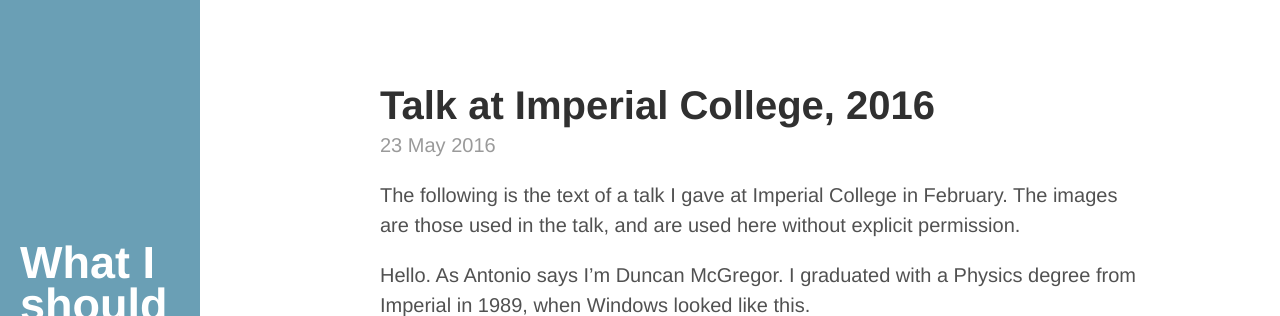
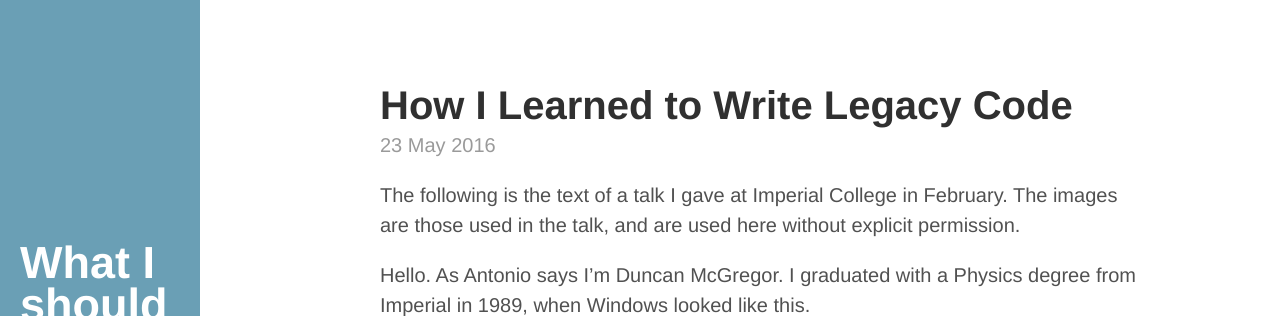
Before and after one commit to dmcg/dmcg.github.io, a Jekyll site: the page built from _posts/2016-05-23-imperial-2016.md, in a window 1280 px wide and 900 px high, cut to the strip 0-316 px from the top of the window. Built offline with Jekyll 4.4.1, drawn with Linux system fonts in a browser that asks for light colours; comment, search, counter and statistics services are not loaded.

Commit message:
Change title of Imperial talk

```diff
--- a/_posts/2016-05-23-imperial-2016.md
+++ b/_posts/2016-05-23-imperial-2016.md
@@ -1,5 +1,5 @@
 ---
-title: Talk at Imperial College, 2016
+title: How I Learned to Write Legacy Code
 layout: post
 ---
 
```
